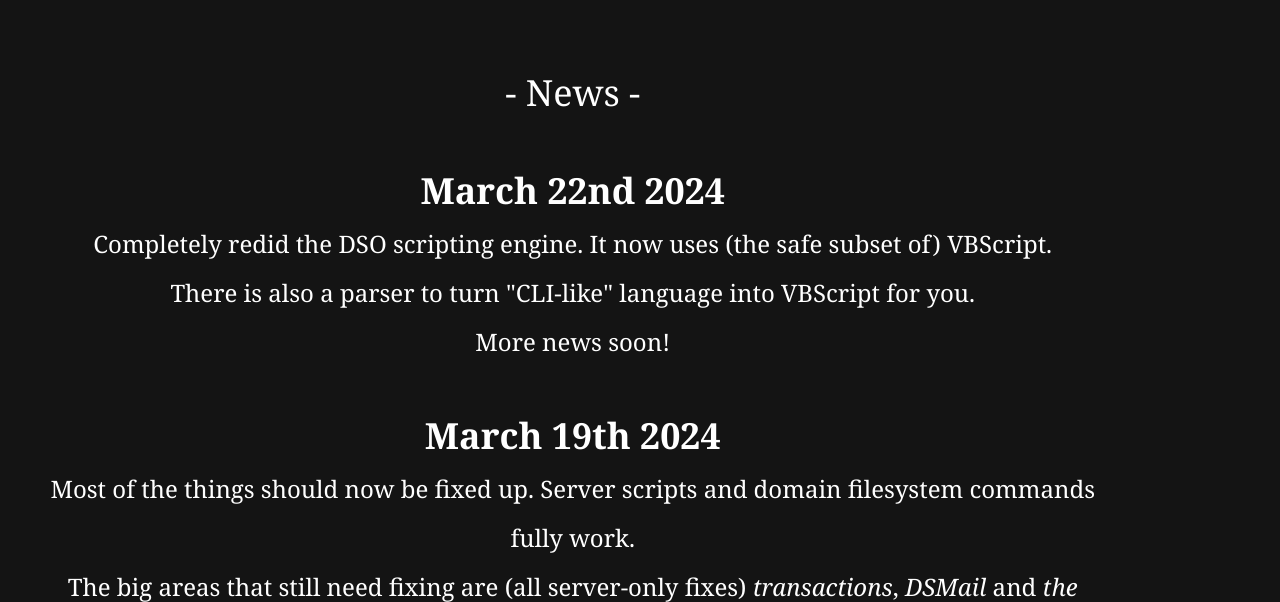
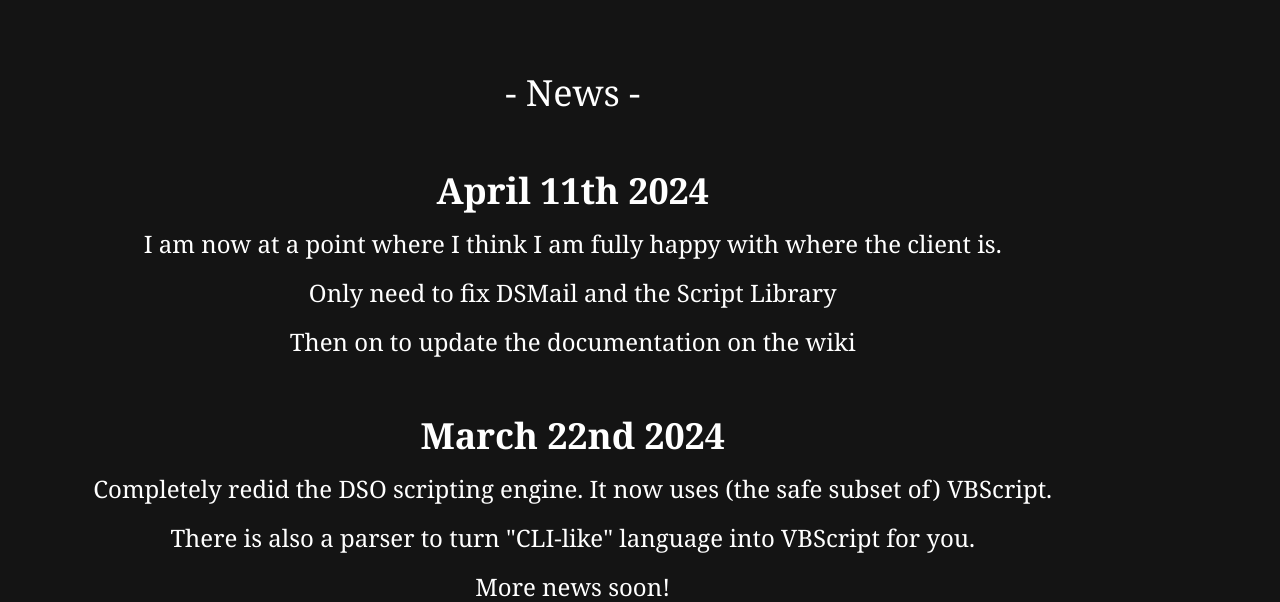
Before and after one commit to Doridian/DarkSignsOnline, a PHP site: page / in a window 1280 px wide. Shown: the part 173-775 px from the top of the page. Run offline with PHP 8.4, Linux system fonts and the light colour scheme.

Commit message:
News entry

```diff
--- a/server/index.php
+++ b/server/index.php
@@ -1,5 +1,10 @@
 <?php require('_top.php'); ?>
 <span class="style5"><br />- News - <br /><br />
+
+  <strong>April 11th 2024</strong><br /><span class="style9">
+    I am now at a point where I think I am fully happy with where the client is.<br />
+    Only need to fix DSMail and the Script Library<br />
+    Then on to update the documentation on the wiki</span><br /><br />
 
   <strong>March 22nd 2024</strong><br /><span class="style9">
     Completely redid the DSO scripting engine. It now uses (the safe subset of) VBScript.<br />
```
